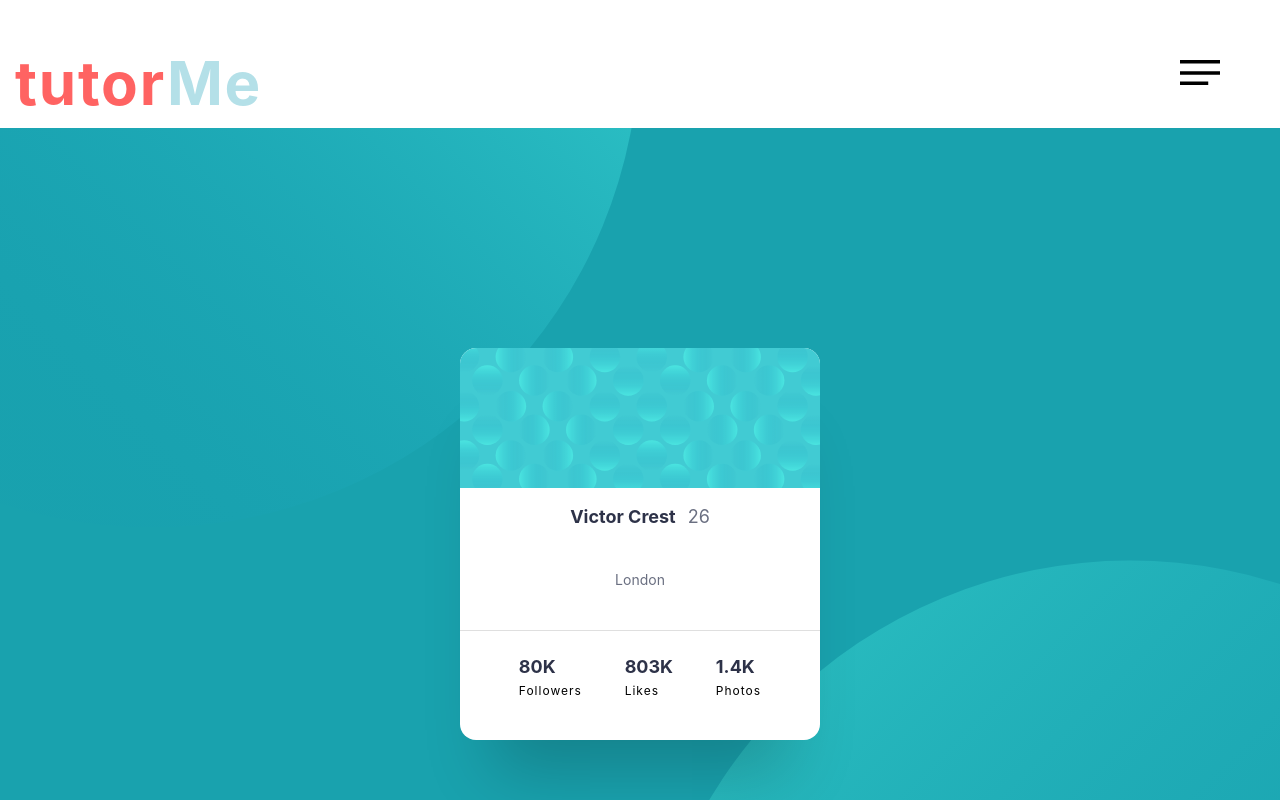
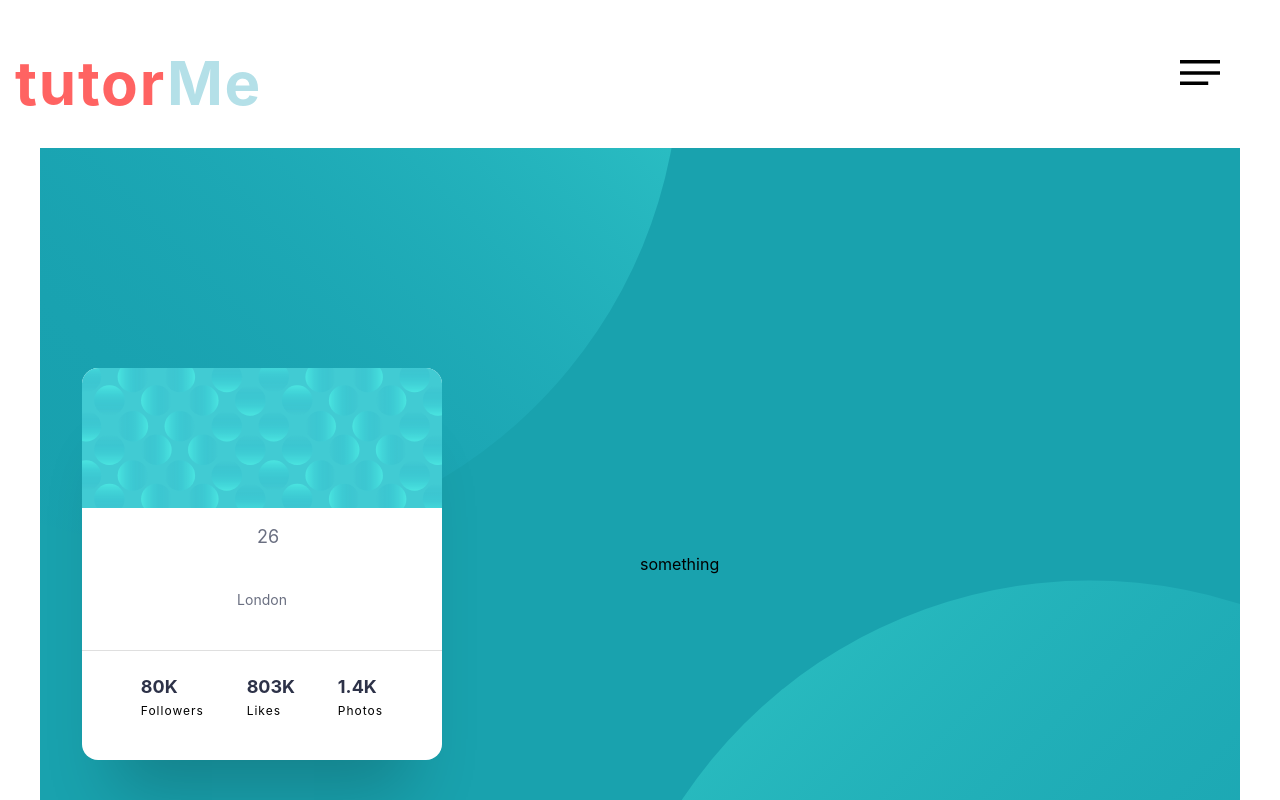
Before and after one commit to sayamgautam1/tutor-me, a React (Create React App) app in the folder client/: page /profile in a window 1280 px wide. Shown: the top 800 px of the page. Built offline with nearby package versions, Linux system fonts and the light colour scheme; no server answers.

Commit message:
add style to the profile page

```diff
--- a/client/src/pages/profile/Profile.js
+++ b/client/src/pages/profile/Profile.js
@@ -15,16 +15,19 @@ import {
   Stats,
   StatFigure,
   StatTitle,
+  Left,
+  Right,
+  Layout,
 } from "./style";
 
 const Profile = () => {
-  //   const { loading, data } = useQuery(QUERY_ME);
+  const { loading, data } = useQuery(QUERY_ME);
 
-  //   if (loading) {
-  //     return <>Loading...</>;
-  //   }
+  if (loading) {
+    return <>Loading...</>;
+  }
 
-  //   const profileData = data?.me || {};
+  const profileData = data?.me || {};
 
   return (
     <>
@@ -36,14 +39,15 @@ const Profile = () => {
       Username: {profileData.username} */}
       <Header />
       <Hamburger />
-
+      <Layout>
         <Wrapper>
+          <Left>
             <Card>
               <Head>
                 {/* <Avatar src={ProfilePicture} alt="" /> */}
 
                 <Title>
-              <Name>Victor Crest</Name>
+                  <Name>{profileData.username}</Name>
                   <Age>26</Age>
                 </Title>
 
@@ -67,7 +71,10 @@ const Profile = () => {
                 </Stats>
               </section>
             </Card>
+          </Left>
+          <Right>{"something"}</Right>
         </Wrapper>
+      </Layout>
     </>
   );
 };
--- a/client/src/pages/profile/style.js
+++ b/client/src/pages/profile/style.js
@@ -1,8 +1,9 @@
-import styled from "styled-components";
+import styled, { keyframes } from "styled-components";
 import { colors, radius, space, fontWeights } from "../../shared/variable";
 import bgTop from "../../../src/shared/images/bg-pattern-top.svg";
 import bgBottom from "../../../src/shared/images/bg-pattern-bottom.svg";
 import CardDesign from "../../../src/shared/images/bg-pattern-card.svg";
+import { breakpoints } from "../../components/Media";
 
 export const Wrapper = styled.main`
   position: relative;
@@ -46,7 +47,7 @@ export const Card = styled.article`
   margin: 0 ${space.large};
 `;
 
-export const Head = styled.head`
+export const Head = styled.div`
   display: flex;
   flex-direction: column;
   align-items: center;
@@ -136,3 +137,66 @@ export const StatTitle = styled.div`
   font-size: 0.75rem;
   letter-spacing: 1px;
 `;
+export const Left = styled.div`
+  flex: 100%;
+  @media (min-width: 900px) {
+    flex: 50%;
+    height: 100%;
+    align-items: center;
+    display: flex;
+    flex-wrap: wrap;
+  }
+`;
+
+export const Right = styled.div`
+  flex: 100%;
+  @media (min-width: 900px) {
+    flex: 50%;
+    height: 100%;
+    align-items: center;
+    display: flex;
+    flex-wrap: wrap;
+  }
+`;
+const FadeOut = keyframes`
+  0%{
+    opacity: 0;
+  }
+  100%{
+    opacity: 1;
+  }
+`;
+export const Layout = styled.div`
+  height: 100vh;
+  padding: 20px;
+  margin: 0 auto;
+  opacity: 0;
+  animation: ${FadeOut} 0.6s 0.3s ease-in-out forwards;
+  a {
+    text-decoration: none;
+    color: black;
+  }
+  @media (min-width: ${breakpoints.tabletMin}) {
+    max-width: 940px;
+    padding: 20px;
+    margin: 0 auto;
+  }
+  @media (min-width: ${breakpoints.desktopMin}) {
+    max-width: 1200px;
+    padding: 20px;
+    margin: 0px auto;
+  }
+`;
+
+export const Content = styled.div`
+  max-width: 2000px;
+  height: 100%;
+  margin: 0 auto;
+  background-color: #fff0f1;
+  display: flex;
+  overflow: hidden;
+  flex-wrap: wrap;
+  flex: 1;
+  position: relative;
+  border-radius: 5%;
+`;
```
Lines whose indentation alone changed are shown as unchanged.
